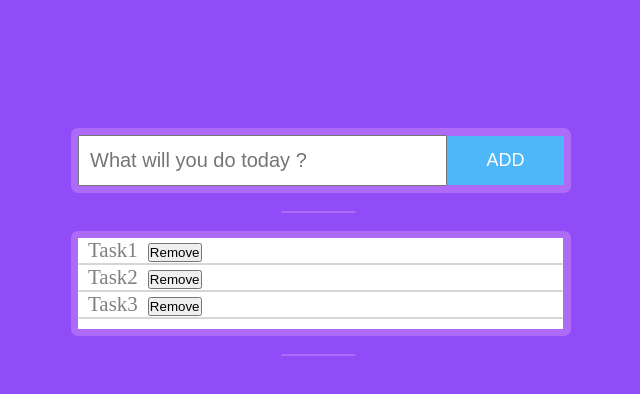
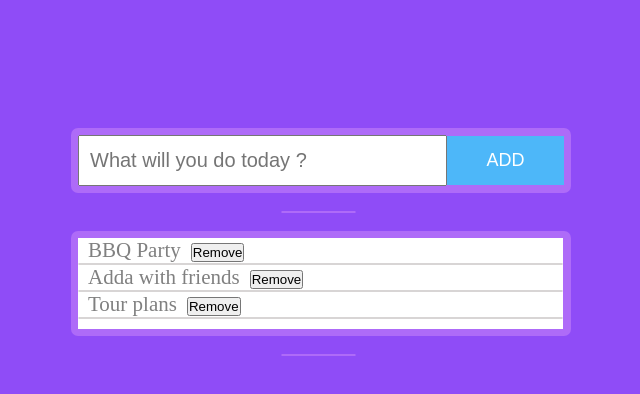
Before and after one commit to mdzobayer/angular-to-do-list, an Angular app: page / in a window 1280 px wide. Shown: the top 394 px of the page, without its empty margins (319-959 px from the left). Built offline with nearby package versions, Linux system fonts and the light colour scheme.

Commit message:
Rename the initail array items

```diff
--- a/src/app/todolist/todolist.component.ts
+++ b/src/app/todolist/todolist.component.ts
@@ -6,7 +6,7 @@ import { Component, OnInit } from '@angular/core';
   styleUrls: ['./todolist.component.css']
 })
 export class TodolistComponent implements OnInit {
-  myTask: string[] = ["Task1", "Task2", "Task3"];
+  myTask: string[] = ["BBQ Party", "Adda with friends", "Tour plans"];
   newTask: string;
 
   constructor() { }
```
